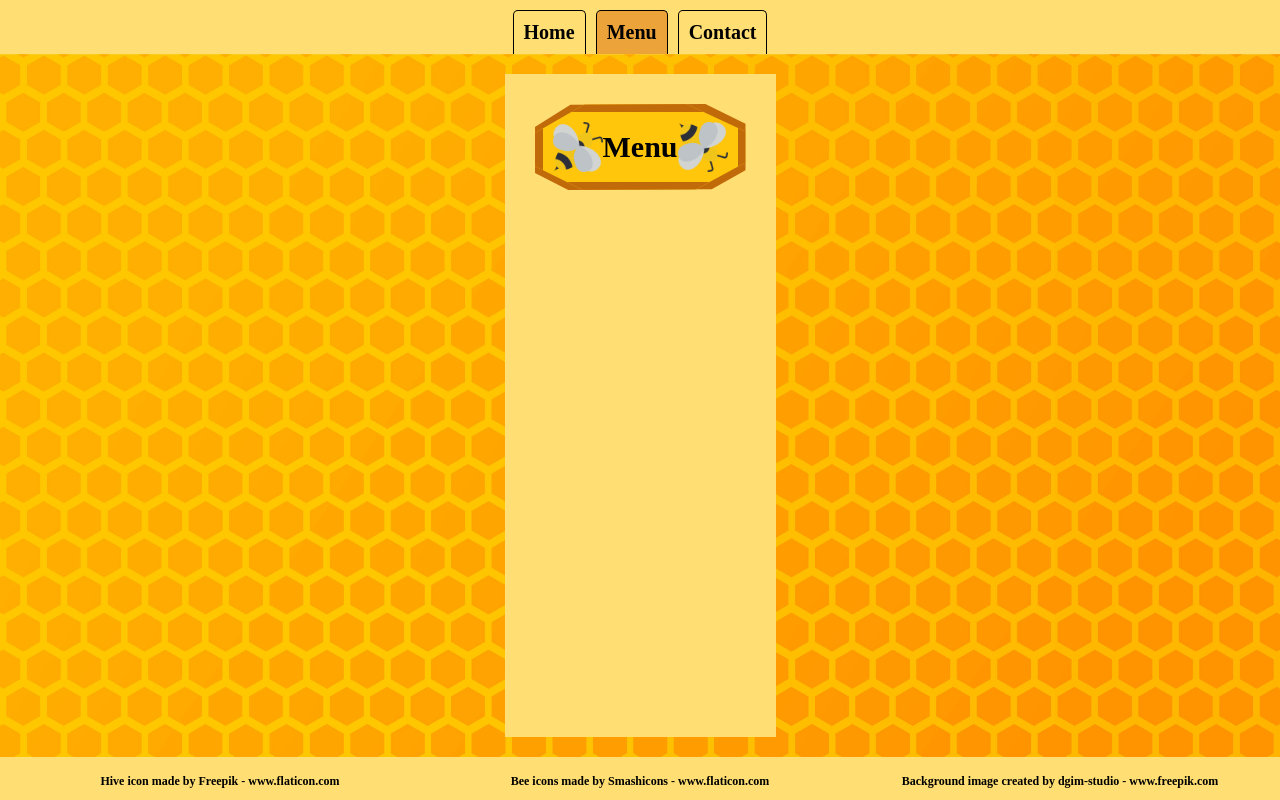
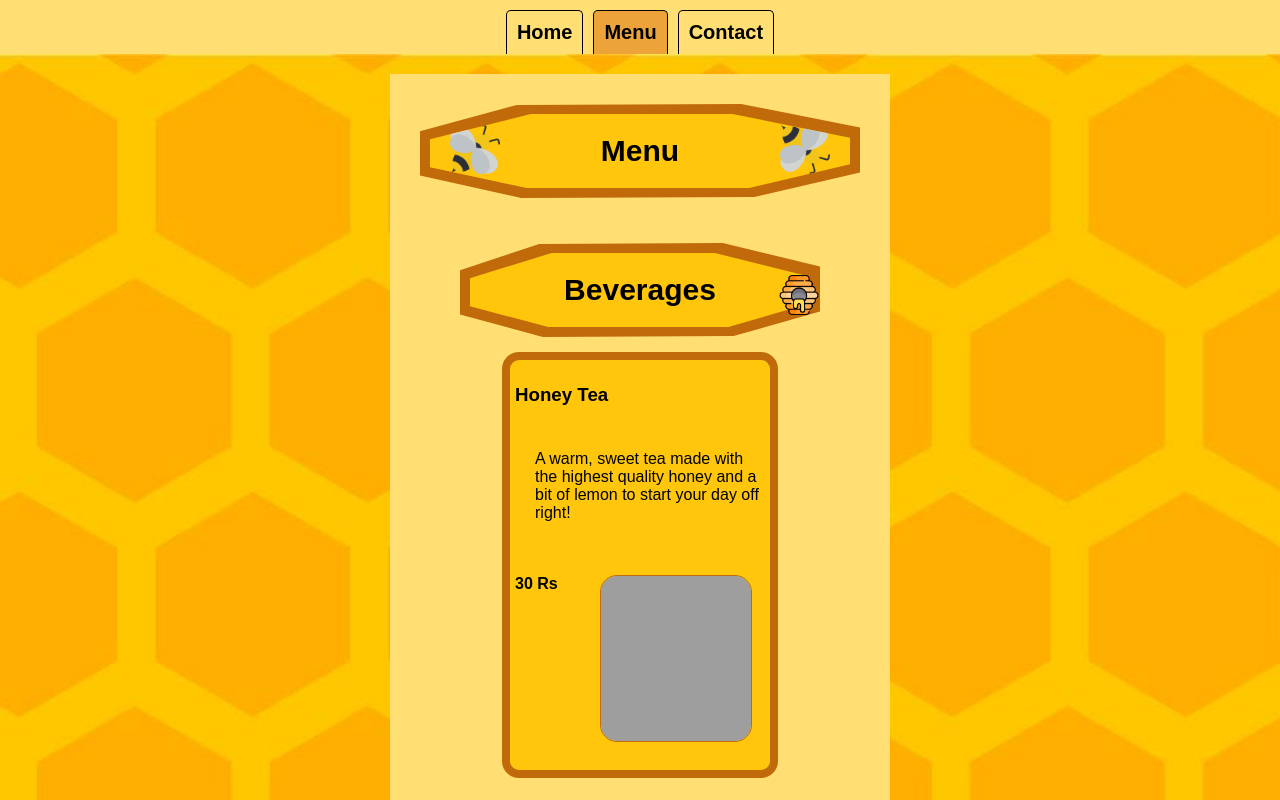
Before and after one commit to sahilpandith/RestaurantPage, a website built with webpack: page dist/index.html in a window 1280 px wide. Both pictures are taken after a click on the element "Menu". Shown: the top 800 px of the page. Built offline with nearby package versions, Linux system fonts and the light colour scheme; grey boxes are pictures that could not be loaded.

Commit message:
added menu compnent

```diff
--- a/package.json
+++ b/package.json
@@ -13,6 +13,7 @@
   "devDependencies": {
     "css-loader": "^6.7.3",
     "file-loader": "^6.2.0",
+    "html-webpack-plugin": "^5.5.1",
     "style-loader": "^3.3.2",
     "webpack": "^5.82.1",
     "webpack-cli": "^5.1.1"
--- a/src/components/menuComponent.js
+++ b/src/components/menuComponent.js
@@ -1,25 +1,136 @@
+import  beeImg from '../assests/bee1.png';
+import honeCombImg from '../assests/honeycomb.png';
+import honeyTeaImg from '../assests/honeyTea.jpg';
+import berryTeaImg from '../assests/berryTea.jpg';
+
 function menuComponent(){
     const menuCompNode = document.createElement('div');
     menuCompNode.classList.add('menu-container');
 
     const menuHeader = getMenuHeaderElement()
     menuCompNode.append(menuHeader)
+
+    createBeveragesSection(menuCompNode);
+    createSidesSection(menuCompNode);
+    createMainDishesSection(menuCompNode);
     return menuCompNode;
   }
 
+  class CreateImageNode {
+    node = document.createElement('img');
+    constructor(src,classname){
+      this.node.src =src;
+      this.node.classList.add(classname);
+    }
+    get imageNode(){
+      return this.node;
+    }
+  }
   function getMenuHeaderElement(){
     const menuHeaderContainer = document.createElement('div');
     menuHeaderContainer.classList.add('menu-name-container');
 
-    // const img = document.createElement('img');
-    // img.src ='./assests/bee1.png'
+    const menuNameBox = document.createElement('div');
+    menuNameBox.classList.add('menu-name-box');
+
+    const img1 = new CreateImageNode(beeImg,'bee-image1');
+
     const menuHeader = document.createElement('div');
     menuHeader.classList.add('menu-name');
-    menuHeader.textContent = "Menu";
+    menuHeader.textContent = `Menu`;
 
-    // menuHeaderContainer.append(img);
-    menuHeaderContainer.append(menuHeader);
-    // menuHeaderContainer.append(img);
+    const img2 = new CreateImageNode(beeImg,'bee-image2');
+
+    menuNameBox.append(img1.imageNode);
+    menuNameBox.append(menuHeader);
+    menuNameBox.append(img2.imageNode);
+    menuHeaderContainer.append(menuNameBox);
     return menuHeaderContainer;
 }
+class CreateMenuCategory {
+   beverageContainer = document.createElement('div');
+   beverage = document.createElement('h3');
+   img = new CreateImageNode(honeCombImg,'brev-honey-comb');
+   constructor(label){
+    this.beverageContainer.classList.add('menu-category-container');
+    this.beverage.classList.add('menu-label');
+    this.beverage.textContent = label;
+    this.beverageContainer.append(this.beverage);
+    this.beverageContainer.append(this.img.imageNode);
+   }
+   get menuCategoryNode (){
+     return this.beverageContainer;
+   }
+}
+
+class CreateCard {
+  card = document.createElement('div');
+  cardTitle = document.createElement('h3');
+  summary = document.createElement('p');
+  price = document.createElement('div');
+  img;
+  constructor(title,summary,price,img){
+    this.cardTitle.textContent = title,
+    this.summary.textContent = summary;
+    this.price.textContent = price;
+    this.img = new CreateImageNode(img,'card-image')
+    this.card.classList.add('card');
+    this.cardTitle.classList.add('card-title');
+    this.summary.classList.add('card-summary');
+    this.price.classList.add('card-price');
+    this.card.append(this.cardTitle);
+    this.card.append(this.summary);
+    this.card.append(this.price);
+    this.card.append(this.img.imageNode);
+  }
+  get node (){
+    return this.card;
+  }
+}
+
+function createBeveragesSection(parentNode){
+  const beverageCategory = new CreateMenuCategory('Beverages');
+  parentNode.append(beverageCategory.menuCategoryNode);
+
+  const honeyTeaEle = new CreateCard('Honey Tea','A warm, sweet tea made with the highest quality honey and a bit of lemon to start your day off right!','30 Rs',honeyTeaImg);
+  parentNode.append(honeyTeaEle.node);
+
+  const berryTeaEle = new CreateCard('Berry Tea','A comforting, almost filling, tea that is infused with the flavors of several kinds of berries. Best served cold, but can be served hot on request.','40 Rs',berryTeaImg);
+  parentNode.append(berryTeaEle.node);
+}
+
+function createSidesSection(parentNode){
+  const sidesCategory = new CreateMenuCategory('Sides');
+  parentNode.append(sidesCategory.menuCategoryNode);
+
+  const honeyTeaEle = new CreateCard('Toast And jam','A slice of toast, your choice of bread, and our homemade blackberry or raspberry jam.','60 Rs',honeyTeaImg);
+  parentNode.append(honeyTeaEle.node);
+
+  const berryTeaEle = new CreateCard('Fresh Fruits','A small bowl of fresh fruit, whatever we find at the market for the day.','50 Rs',berryTeaImg);
+  parentNode.append(berryTeaEle.node);
+}
+
+function createMainDishesSection(parentNode){
+  const mainDishesCategory = new CreateMenuCategory('Main Dishes');
+  parentNode.append(mainDishesCategory.menuCategoryNode);
+
+  const panCakesEle = new CreateCard('Pan Cakes','A stack of homemade buttermilk pancakes, served with our locally sourced maple syrup.','160 Rs',honeyTeaImg);
+  parentNode.append(panCakesEle.node);
+
+  const frenchToastEle = new CreateCard('French Toast','Two slices of the best french toast you will ever eat, served with our locally sourced maple syrup.','150 Rs',berryTeaImg);
+  parentNode.append(frenchToastEle.node);
+
+  const bearyVeggieSandwichEle = new CreateCard('Beary Veggie Sandwich','Do you like vegetables? Then this is the sandwich for you! Stuffed full of a variety of fresh produce, it will fill you up.','260 Rs',honeyTeaImg);
+  parentNode.append(bearyVeggieSandwichEle.node);
+
+  const bagelAndLox = new CreateCard('Bagel and Lox','Our house specialty, you cant go wrong with a hearty bagel topped with sustainably harvested salmon.','250 Rs',berryTeaImg);
+  parentNode.append(bagelAndLox.node);
+
+  const honeyCombEle = new CreateCard('Honeycomb','Are you a bear like us? Then you will love our honeycomb. And, yes humans, it is just a piece of honeycomb, not the popular breakfast cereal.','160 Rs',honeyTeaImg);
+  parentNode.append(honeyCombEle.node);
+
+  const theBearyBestPorridgeEle = new CreateCard('The Beary Best Porridge','Made by Baby Bear himself, this porridge is guarenteed to be just right, or your money back.','150 Rs',berryTeaImg);
+  parentNode.append(theBearyBestPorridgeEle.node);
+
+}
   export default menuComponent
--- a/src/style.css
+++ b/src/style.css
@@ -1,6 +1,7 @@
 body {
     margin: 0px;
     height: 100vh;
+    font-family: "Yusei Magic", sans-serif;
 }
 :root {
     --khaki : #ffde73;
@@ -28,12 +29,11 @@ header {
 }
 main {
     flex:1;
-    background : url('./assests/honeyBG2.jpg');
+    background : url(./assests/honeyBG2.jpg);
     background-size: cover;
     padding: 20px;
     display: flex;
     justify-content: center;
-    /* align-items: center; */
 }
 
 main > div {
@@ -164,42 +164,103 @@ main > div {
     margin: 3px;
 }
 
+
 .menu-name-container {
+    padding: 10px;
     background :var(--orange-2);
-    clip-path: polygon(17% 1%, 81% 0, 100% 23%, 100% 77%, 84% 99%, 16% 100%, 0 80%, 0 27%);
+    clip-path: polygon(22% 1%, 73% 0, 100% 25%, 100% 73%, 76% 99%, 23% 100%, 0 76%, 0 29%);
+}
+
+.menu-name-box {
+    width: 400px;
+    display: flex;
+    padding: 10px;
+    font-size: 30px;
+    justify-content: space-between;
+    background : var(--yellow-1);
+    clip-path: polygon(24% 0, 72% 0, 100% 32%, 100% 68%, 76% 100%, 23% 100%,0 72%, 0 34%);
 }
 .menu-name {
-    display: flex;
-    align-items: center;
-    border: 8px solid var(--orange-2);
     padding: 10px;
     font-size: 30px;
     font-weight: var(--font-600);
-    background : var(--yellow-1);
-    clip-path: polygon(24% 0, 72% 0, 100% 32%, 100% 68%, 76% 100%, 23% 100%,0 72%, 0 34%);
+}
+.bee-image1,.bee-image2 {
+    width: 50px;
+    height: 50px;
+    padding-right: 10px;
+    padding-left: 10px;
 }
 
-.menu-name::after{
-    content: '';
-    background-image: url(./assests/bee1.png);
-    display: inline-block;
-    background-repeat: no-repeat;
-    width: 50px;
-    height: 50px;
-    background-size: cover;
-    transform: rotate(90deg);
+.bee-image2 {
+    transform: rotateZ(90deg);
 }
 
-.menu-name::before{
-    content: '';
-    background-image: url(./assests/bee1.png);
-    display: inline-block;
-    width: 50px;
-    height: 50px;
-    background-repeat: no-repeat;
-    background-size: cover;
+.menu-category-container {
+    margin-top: 45px;
+    padding: 10px;
+    background: var(--orange-2);
+    clip-path: polygon(22% 1%, 73% 0, 100% 25%, 100% 73%, 76% 99%, 23% 100%, 0 76%, 0 29%);
+    position: relative;
 }
 
+.menu-label {
+    width: 300px;
+    display: flex;
+    padding: 20px;
+    font-size: 30px;
+    justify-content: center;
+    background: var(--yellow-1);
+    clip-path: polygon(24% 0, 72% 0, 100% 32%, 100% 68%, 76% 100%, 23% 100%,0 72%, 0 34%);
+    margin: 0px;
+}
+
+.brev-honey-comb {
+    height: 40px;
+    width: 40px;
+    position: absolute;
+    top: 32px;
+    right: 1px;
+    z-index: 1;
+}
+
+.card {
+ width: 250px;
+ height: 400px;
+ border: 8px solid var(--orange-2);
+ display: grid;
+ grid-template-columns: 1fr 1fr 1fr;
+ grid-template-rows: repeat(8,1fr);
+ gap: 5px;
+ padding: 5px;
+ border-radius: 17px;
+ margin: 15px;
+    background: var(--yellow-1);
+}
+
+.card-title {
+    grid-column: 1/4;
+    grid-row: 1/2;
+}
+.card-summary{
+    grid-column: 1/4;
+    grid-row: 2/5;
+    padding: 5px;
+    padding-left: 20px;
+}
+.card-price {
+    grid-column: 1/2;
+    grid-row: 5/9;
+    font-weight: var(--font-600);
+}
+.card-image {
+    grid-column: 2/4;
+    grid-row: 5/9;
+    height: 165px;
+    width: 150px;
+    border: 1px solid var(--orange-2);
+    border-radius: 17px;
+}
 footer{
     background: var(--khaki);
     padding: 10px;
--- a/webpack.config.js
+++ b/webpack.config.js
@@ -1,4 +1,5 @@
 const path = require('path');
+const HtmlWebpackPlugin = require('html-webpack-plugin');
 
 module.exports = {
 	mode:'development',
@@ -6,14 +7,27 @@ module.exports = {
 	output : {
 		filename : 'main.js',
 		path : path.resolve(__dirname,'dist'),
+		clean: true,
 	},
-	// devtool: "source-map",
 	module: {
 		rules: [
 		  {
 			test: /\.css$/i,
 			use: ["style-loader", "css-loader"],
+		  },
+		  {
+			test: /\.(png|svg|jpg)$/,
+			use: 'file-loader',
 		  }
 		],
 	  },
+	  plugins: [
+        new HtmlWebpackPlugin({
+            title: 'Restaurant',
+			hash: true,
+            filename: 'index.html',
+			template: './src/index.html',
+        }),
+      ],
+      devtool: 'inline-source-map',
 }
```
Also changed, not shown: src/index.html (added, +12 -0 lines), dist/0f9c987901b711c9c580.png (deleted), dist/66c573abb83e5389c208477313f93bbf.jpg (renamed from dist/66c573abb83e5389c208.jpg), dist/6cd5430a7d46c1b21523.jpg (added), dist/c211eb647b52d1a43e7c.png (deleted), dist/index.html, dist/main.js, 5 other files.
